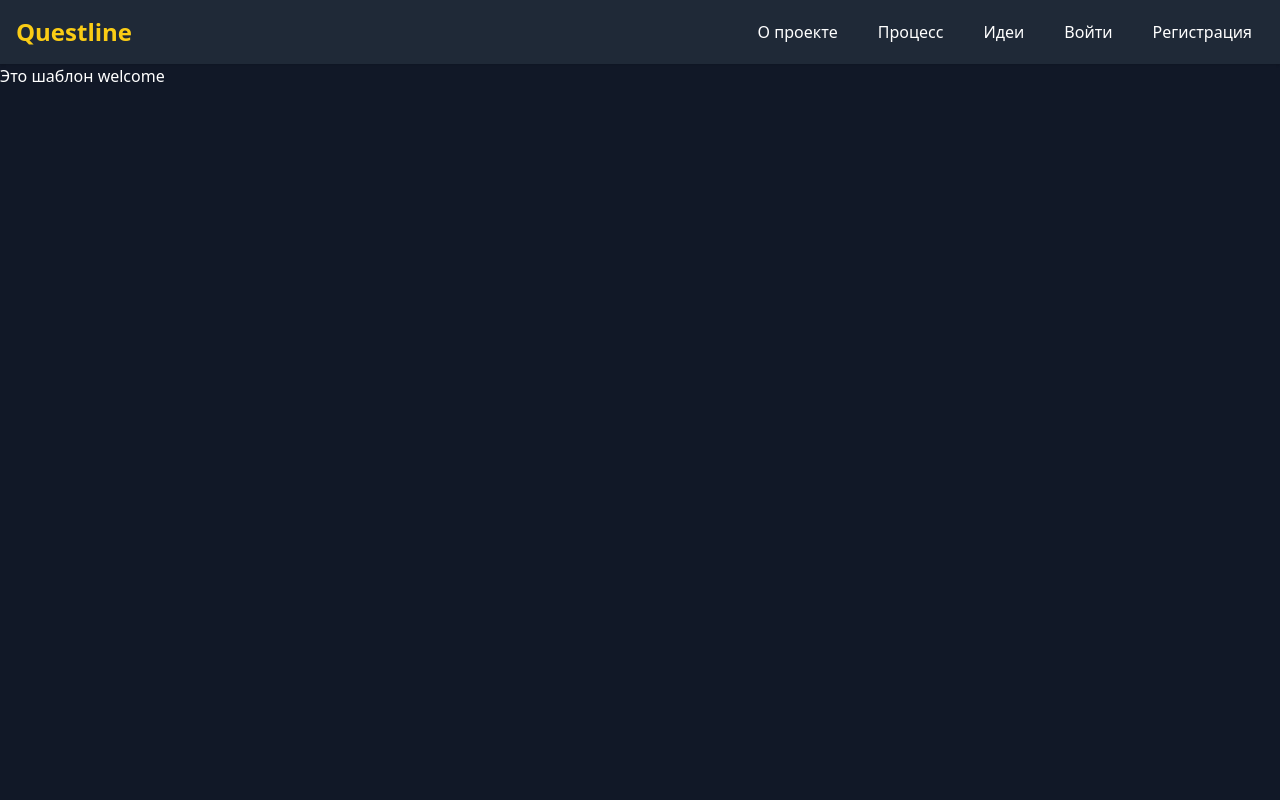
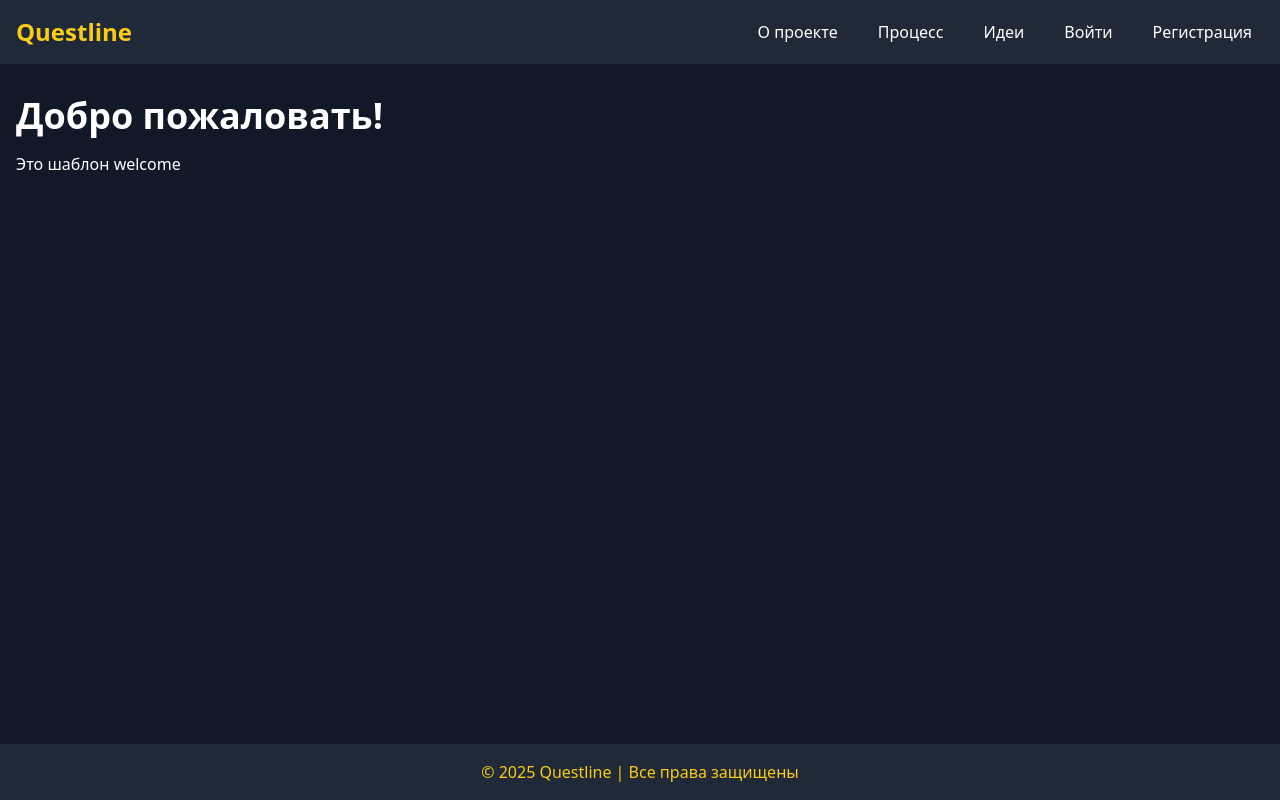
Before and after one commit to V-Kozintsev/questline-site, a Laravel app: page / in a window 1280 px wide. Run offline with Laravel 12, Linux system fonts and the light colour scheme; style sheets or scripts are compiled from the project's sources.

Commit message:
подключил футер

```diff
--- /dev/null
+++ b/resources/views/components/footer.blade.php
@@ -0,0 +1,3 @@
+<footer class="bg-gray-800 p-4 text-center text-yellow-400 mt-auto">
+    &copy; {{ date('Y') }} Questline | Все права защищены
+</footer>
--- a/resources/views/dashboard.blade.php
+++ b/resources/views/dashboard.blade.php
@@ -1,4 +1,5 @@
 <x-app-layout>
+    <x-slot name="title">Личный кабинет</x-slot>
     <div class="py-12">
         <div class="max-w-7xl mx-auto sm:px-6 lg:px-8">
             <div class="grid grid-cols-1 md:grid-cols-3 gap-6">
--- a/resources/views/layouts/app.blade.php
+++ b/resources/views/layouts/app.blade.php
@@ -3,16 +3,17 @@
 <head>
     <meta charset="UTF-8">
     <meta name="viewport" content="width=device-width, initial-scale=1.0">
-    <title>Document</title>
+    <title>{{ isset ($title) ? $title . ' - Questline' : 'Questline' }}</title>
     @vite(['resources/css/app.css', 'resources/js/app.js'])
 </head>
-<body class="bg-gray-900 text-white font-sans">
+<body class="bg-gray-900 text-white font-sans flex flex-col min-h-screen">
 
+    <x-header />
 
-     <x-header />
-
-    <main>
+    <main class="flex-grow container mx-auto px-4 py-8">
         {{ $slot }}
     </main>
+
+    <x-footer />
 </body>
 </html>
--- a/resources/views/welcome.blade.php
+++ b/resources/views/welcome.blade.php
@@ -1,3 +1,5 @@
 <x-app-layout>
-    <h1>Это шаблон welcome</h1>
+    <x-slot name="title">Главная</x-slot>
+    <h1 class="text-4xl font-bold mb-4">Добро пожаловать!</h1>
+    <p>Это шаблон welcome</p>
 </x-app-layout>
```
Also changed, not shown: 1 other file.
